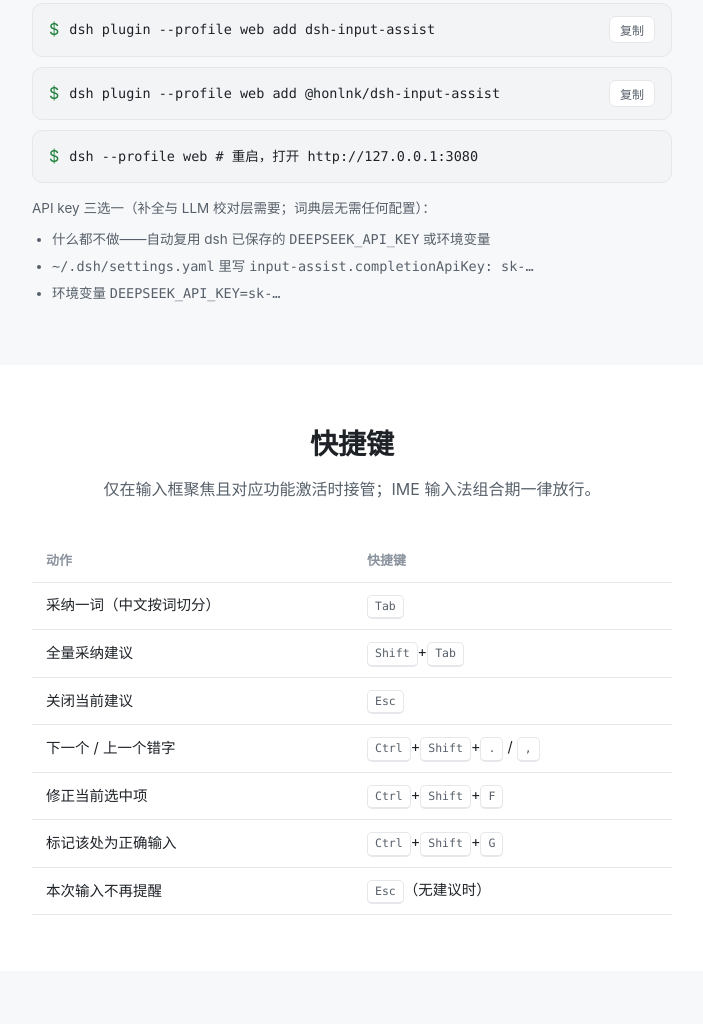
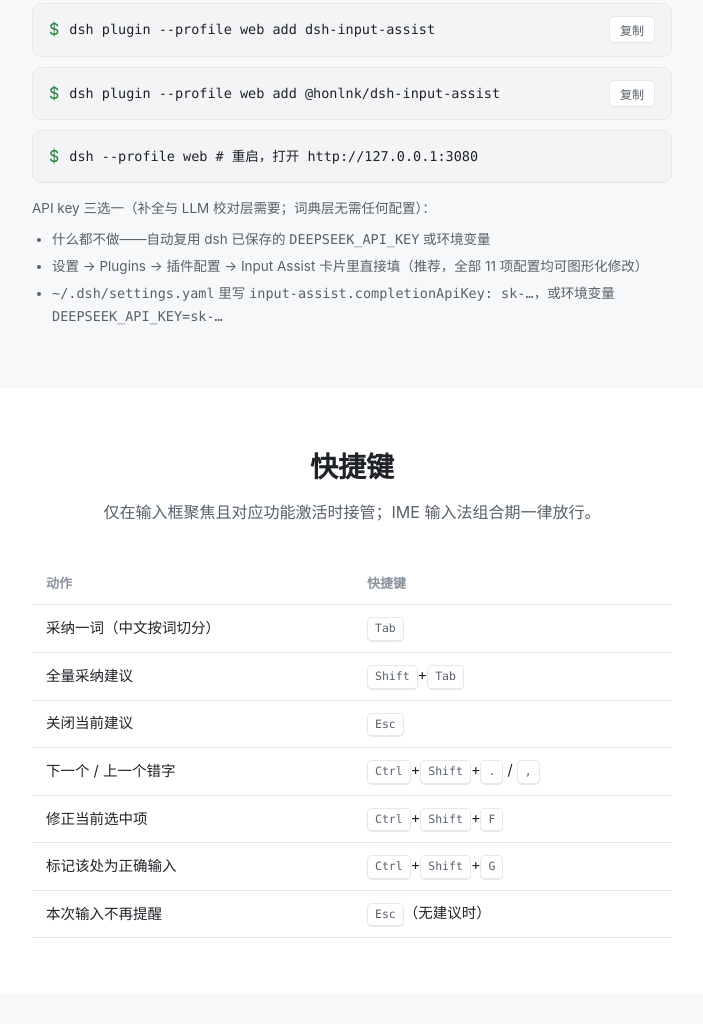
Before and after one commit to honlnk/dsh-input-assist, a website: page docs/index.html in a window 1280 px wide. Shown: the part 1664-2688 px from the top of the page, without its empty margins (288-991 px from the left). Drawn offline with Linux system fonts and the light colour scheme.

Commit message:
docs(官网): 安装区 API key 三选一补设置页入口（v5.1 遗漏未提交）

```diff
--- a/docs/index.html
+++ b/docs/index.html
@@ -318,8 +318,8 @@
         API key 三选一（补全与 LLM 校对层需要；词典层无需任何配置）：
         <ul>
           <li>什么都不做——自动复用 dsh 已保存的 <code>DEEPSEEK_API_KEY</code> 或环境变量</li>
-          <li><code>~/.dsh/settings.yaml</code> 里写 <code>input-assist.completionApiKey: sk-…</code></li>
-          <li>环境变量 <code>DEEPSEEK_API_KEY=sk-…</code></li>
+          <li>设置 → Plugins → 插件配置 → Input Assist 卡片里直接填（推荐，全部 11 项配置均可图形化修改）</li>
+          <li><code>~/.dsh/settings.yaml</code> 里写 <code>input-assist.completionApiKey: sk-…</code>，或环境变量 <code>DEEPSEEK_API_KEY=sk-…</code></li>
         </ul>
       </div>
     </div>
```
